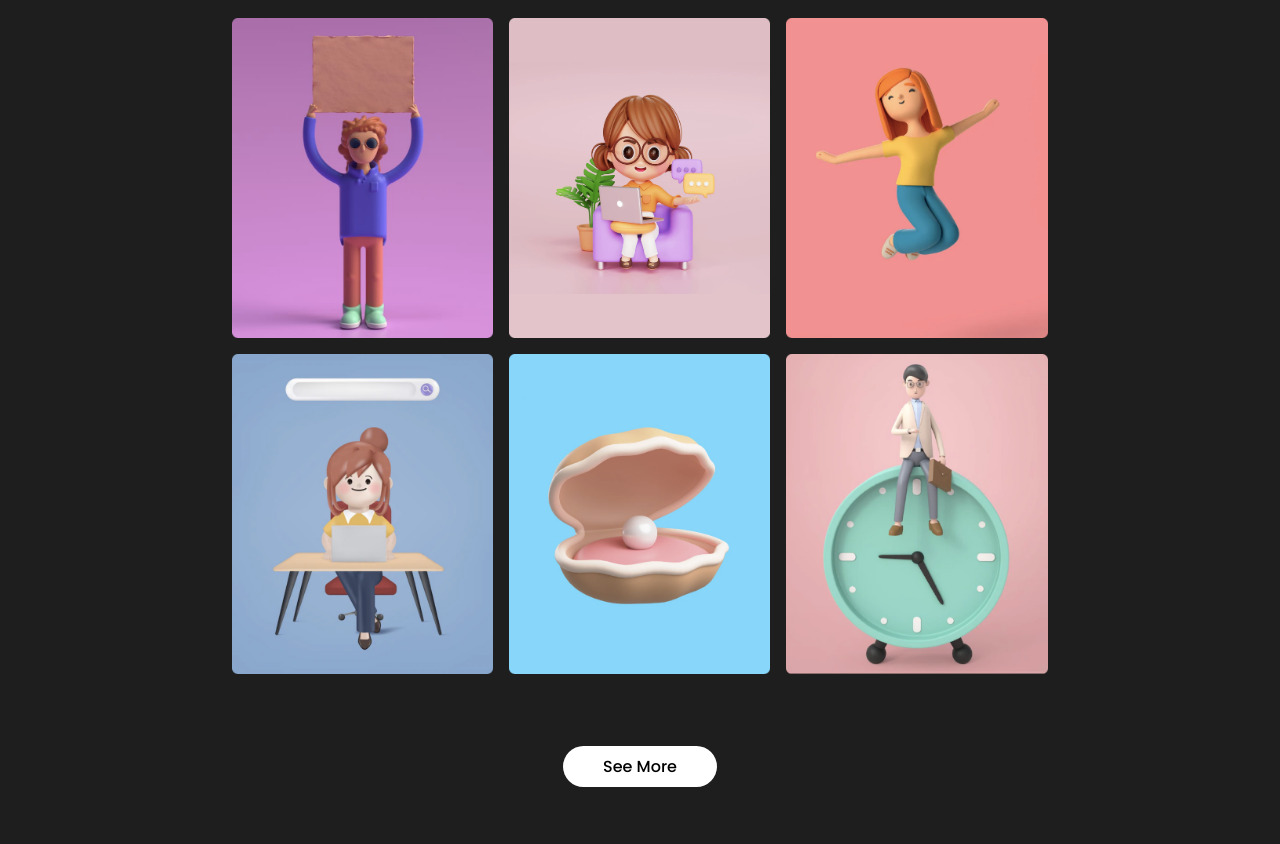
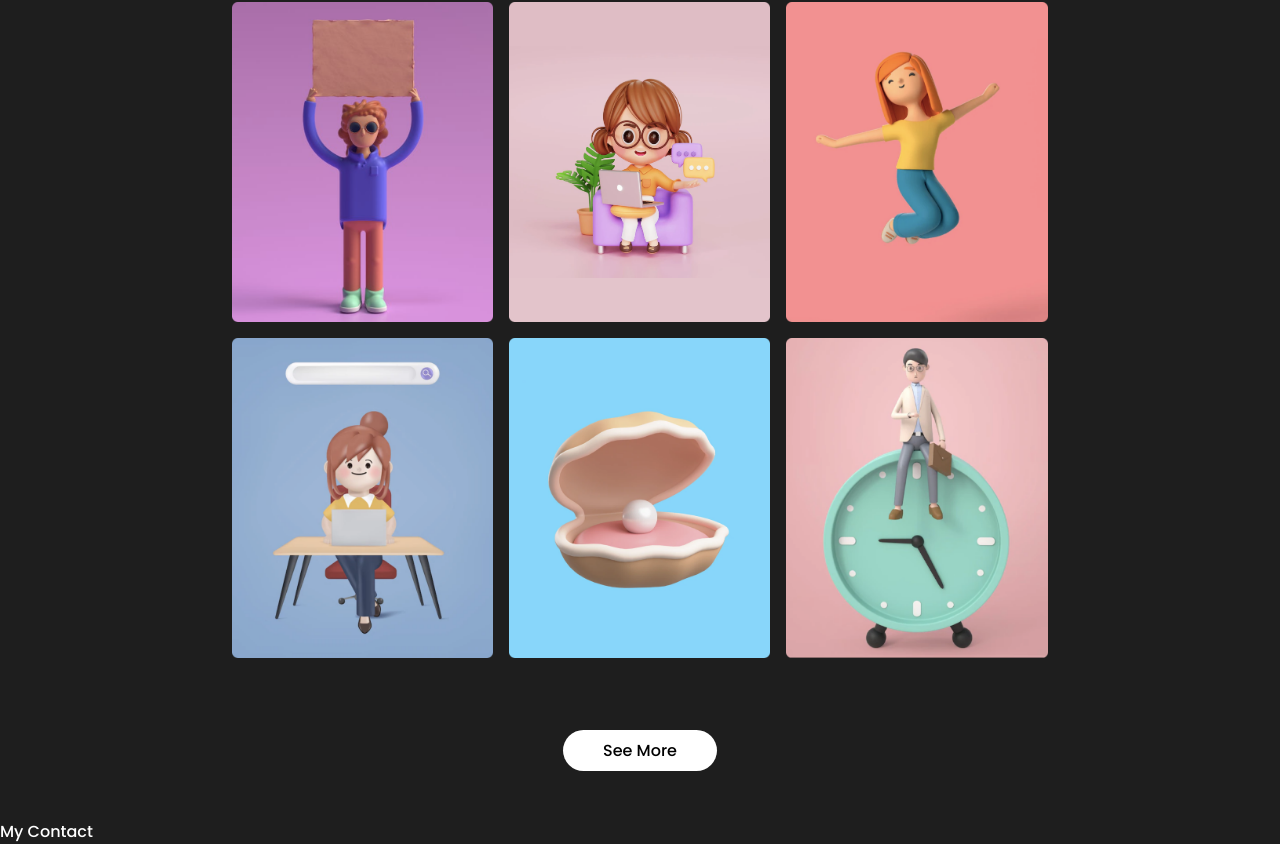
Before and after one commit to Rasyid-deve/portfolio-app, a React (Create React App) app: page / in a window 1280 px wide. Shown: the part 1644-2488 px from the top of the page. Built offline with nearby package versions, Linux system fonts and the light colour scheme.

Commit message:
updated contact

```diff
--- a/src/App.js
+++ b/src/App.js
@@ -1,3 +1,4 @@
+import Contact from './components/Contact/contact';
 import Intro from './components/Intro/intro';
 import Navbar from './components/NavBar/navbar';
 import Portfolio from './components/Portfolio/portfolio';
@@ -10,6 +11,7 @@
       <Intro />
       <Skills />
       <Portfolio />
+      <Contact />
     </div>
   );
 }
--- /dev/null
+++ b/src/components/Contact/contact.js
@@ -0,0 +1,8 @@
+import React from 'react';
+import './contact.css';
+
+const Contact = () => {
+  return <div>My Contact</div>;
+};
+
+export default Contact;
--- a/src/components/NavBar/navbar.css
+++ b/src/components/NavBar/navbar.css
@@ -1,6 +1,6 @@
 .navbar {
   background: rgb(30, 30, 30);
-  height: 5rem;
+  height: 4rem;
   width: 95vw;
   max-width: 110rem;
   margin: 0 auto;
```
Also changed, not shown: src/components/Contact/contact.css (added).
